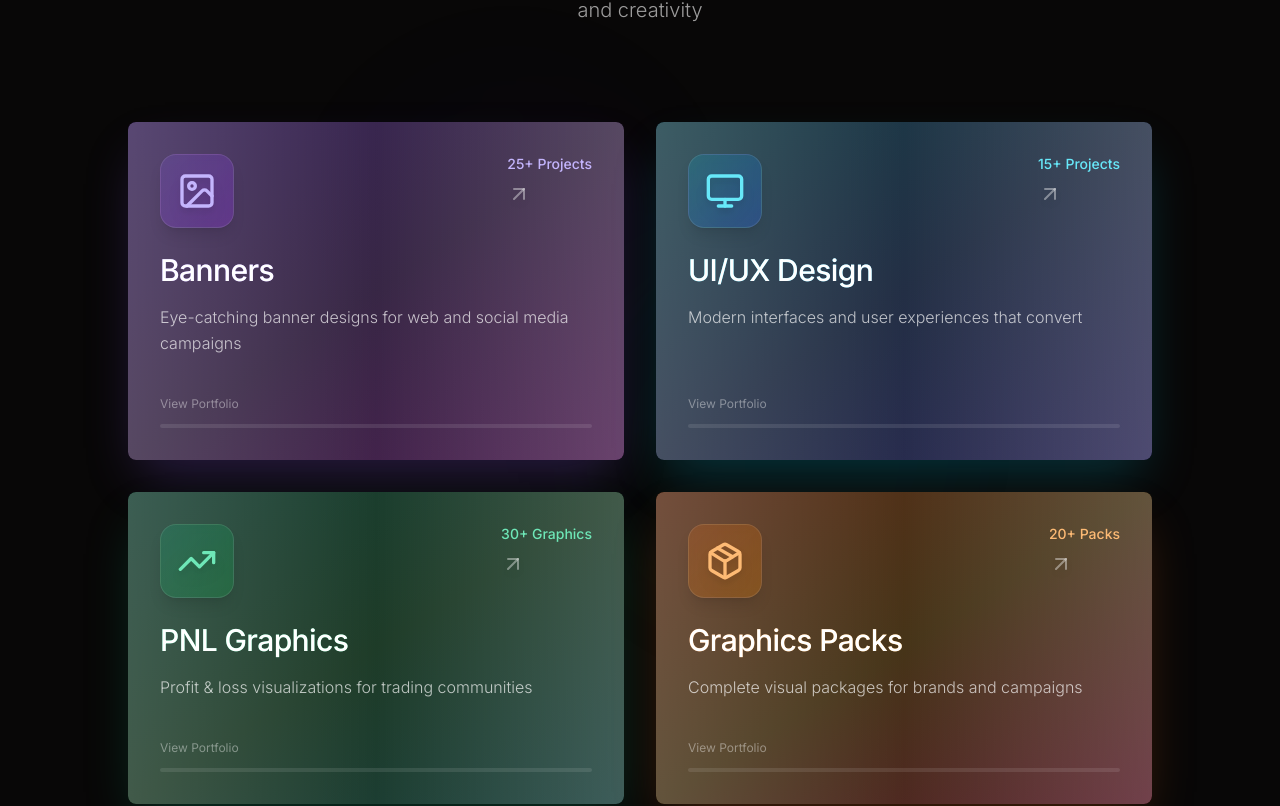
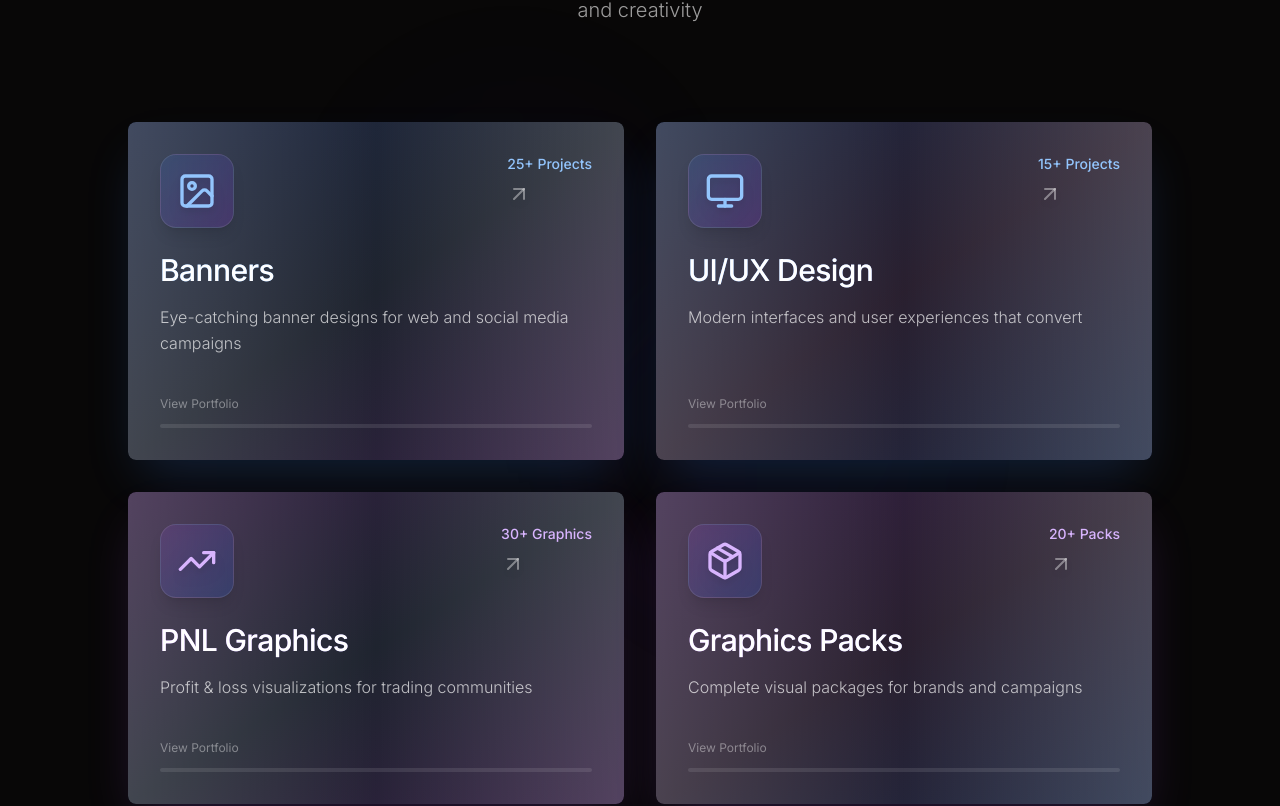
Before and after one commit to zakariyyazeb108/degen-neon-canvas, a React (Vite) app: page / in a window 1280 px wide. Shown: the part 1959-2765 px from the top of the page. Built offline with nearby package versions, Linux system fonts and the light colour scheme.

Commit message:
Refactor: Improve portfolio card styling
Adjusted the color scheme and overall design of the portfolio cards to better align with the website's aesthetic.

```diff
--- a/src/components/Portfolio.tsx
+++ b/src/components/Portfolio.tsx
@@ -11,14 +11,14 @@ const Portfolio = () => {
       description: "Eye-catching banner designs for web and social media campaigns",
       icon: Image,
       count: "25+ Projects",
-      primaryColor: "from-violet-600/30 via-purple-500/20 to-fuchsia-600/30",
-      accentColor: "from-violet-400 to-purple-300",
-      glowColor: "shadow-violet-500/25",
-      hoverGlow: "group-hover:shadow-violet-400/40",
-      borderGradient: "bg-gradient-to-r from-violet-500/50 via-purple-400/30 to-fuchsia-500/50",
-      iconBg: "bg-gradient-to-br from-violet-500/20 to-purple-600/30",
-      textAccent: "text-violet-300",
-      hoverText: "group-hover:text-violet-200",
+      primaryColor: "from-blue-600/20 via-blue-500/10 to-purple-600/20",
+      accentColor: "from-blue-400 to-blue-300",
+      glowColor: "shadow-blue-500/20",
+      hoverGlow: "group-hover:shadow-blue-400/30",
+      borderGradient: "bg-gradient-to-r from-blue-500/30 via-blue-400/20 to-purple-500/30",
+      iconBg: "bg-gradient-to-br from-blue-500/15 to-purple-600/20",
+      textAccent: "text-blue-300",
+      hoverText: "group-hover:text-blue-200",
       path: "/portfolio/banners"
     },
     {
@@ -27,14 +27,14 @@ const Portfolio = () => {
       description: "Modern interfaces and user experiences that convert",
       icon: Monitor,
       count: "15+ Projects",
-      primaryColor: "from-cyan-600/30 via-blue-500/20 to-indigo-600/30",
-      accentColor: "from-cyan-400 to-blue-300",
-      glowColor: "shadow-cyan-500/25",
-      hoverGlow: "group-hover:shadow-cyan-400/40",
-      borderGradient: "bg-gradient-to-r from-cyan-500/50 via-blue-400/30 to-indigo-500/50",
-      iconBg: "bg-gradient-to-br from-cyan-500/20 to-blue-600/30",
-      textAccent: "text-cyan-300",
-      hoverText: "group-hover:text-cyan-200",
+      primaryColor: "from-blue-600/20 via-purple-500/10 to-blue-600/20",
+      accentColor: "from-blue-400 to-purple-300",
+      glowColor: "shadow-blue-500/20",
+      hoverGlow: "group-hover:shadow-blue-400/30",
+      borderGradient: "bg-gradient-to-r from-blue-500/30 via-purple-400/20 to-blue-500/30",
+      iconBg: "bg-gradient-to-br from-blue-500/15 to-purple-600/20",
+      textAccent: "text-blue-300",
+      hoverText: "group-hover:text-blue-200",
       path: "/portfolio/uiux"
     },
     {
@@ -43,14 +43,14 @@ const Portfolio = () => {
       description: "Profit & loss visualizations for trading communities",
       icon: TrendingUp,
       count: "30+ Graphics",
-      primaryColor: "from-emerald-600/30 via-green-500/20 to-teal-600/30",
-      accentColor: "from-emerald-400 to-green-300",
-      glowColor: "shadow-emerald-500/25",
-      hoverGlow: "group-hover:shadow-emerald-400/40",
-      borderGradient: "bg-gradient-to-r from-emerald-500/50 via-green-400/30 to-teal-500/50",
-      iconBg: "bg-gradient-to-br from-emerald-500/20 to-green-600/30",
-      textAccent: "text-emerald-300",
-      hoverText: "group-hover:text-emerald-200",
+      primaryColor: "from-purple-600/20 via-blue-500/10 to-purple-600/20",
+      accentColor: "from-purple-400 to-blue-300",
+      glowColor: "shadow-purple-500/20",
+      hoverGlow: "group-hover:shadow-purple-400/30",
+      borderGradient: "bg-gradient-to-r from-purple-500/30 via-blue-400/20 to-purple-500/30",
+      iconBg: "bg-gradient-to-br from-purple-500/15 to-blue-600/20",
+      textAccent: "text-purple-300",
+      hoverText: "group-hover:text-purple-200",
       path: "/portfolio/pnl"
     },
     {
@@ -59,14 +59,14 @@ const Portfolio = () => {
       description: "Complete visual packages for brands and campaigns",
       icon: Package,
       count: "20+ Packs",
-      primaryColor: "from-orange-600/30 via-amber-500/20 to-rose-600/30",
-      accentColor: "from-orange-400 to-amber-300",
-      glowColor: "shadow-orange-500/25",
-      hoverGlow: "group-hover:shadow-orange-400/40",
-      borderGradient: "bg-gradient-to-r from-orange-500/50 via-amber-400/30 to-rose-500/50",
-      iconBg: "bg-gradient-to-br from-orange-500/20 to-amber-600/30",
-      textAccent: "text-orange-300",
-      hoverText: "group-hover:text-orange-200",
+      primaryColor: "from-purple-600/20 via-purple-500/10 to-blue-600/20",
+      accentColor: "from-purple-400 to-blue-300",
+      glowColor: "shadow-purple-500/20",
+      hoverGlow: "group-hover:shadow-purple-400/30",
+      borderGradient: "bg-gradient-to-r from-purple-500/30 via-purple-400/20 to-blue-500/30",
+      iconBg: "bg-gradient-to-br from-purple-500/15 to-blue-600/20",
+      textAccent: "text-purple-300",
+      hoverText: "group-hover:text-purple-200",
       path: "/portfolio/graphics"
     }
   ];
@@ -76,7 +76,7 @@ const Portfolio = () => {
       {/* Advanced background with moving gradients */}
       <div className="absolute inset-0 opacity-30">
         <div className="absolute top-1/4 left-1/4 w-96 h-96 bg-gradient-to-r from-blue-600/10 to-purple-600/10 rounded-full blur-3xl animate-pulse"></div>
-        <div className="absolute bottom-1/4 right-1/4 w-96 h-96 bg-gradient-to-r from-emerald-600/10 to-cyan-600/10 rounded-full blur-3xl animate-pulse delay-1000"></div>
+        <div className="absolute bottom-1/4 right-1/4 w-96 h-96 bg-gradient-to-r from-purple-600/10 to-blue-600/10 rounded-full blur-3xl animate-pulse delay-1000"></div>
       </div>
 
       {/* Geometric grid overlay */}
@@ -87,7 +87,7 @@ const Portfolio = () => {
       <div className="container mx-auto px-6 relative z-10">
         <div className="text-center mb-24">
           <h2 className="text-5xl md:text-6xl font-light mb-8 text-balance">
-            My <span className="gradient-text font-medium bg-gradient-to-r from-blue-400 via-purple-400 to-emerald-400 bg-clip-text text-transparent">Portfolio</span>
+            My <span className="gradient-text font-medium bg-gradient-to-r from-blue-400 via-purple-400 to-blue-400 bg-clip-text text-transparent">Portfolio</span>
           </h2>
           <p className="text-xl text-white/60 max-w-2xl mx-auto font-light leading-relaxed">
             Explore different categories of design work, each crafted with precision and creativity
```
